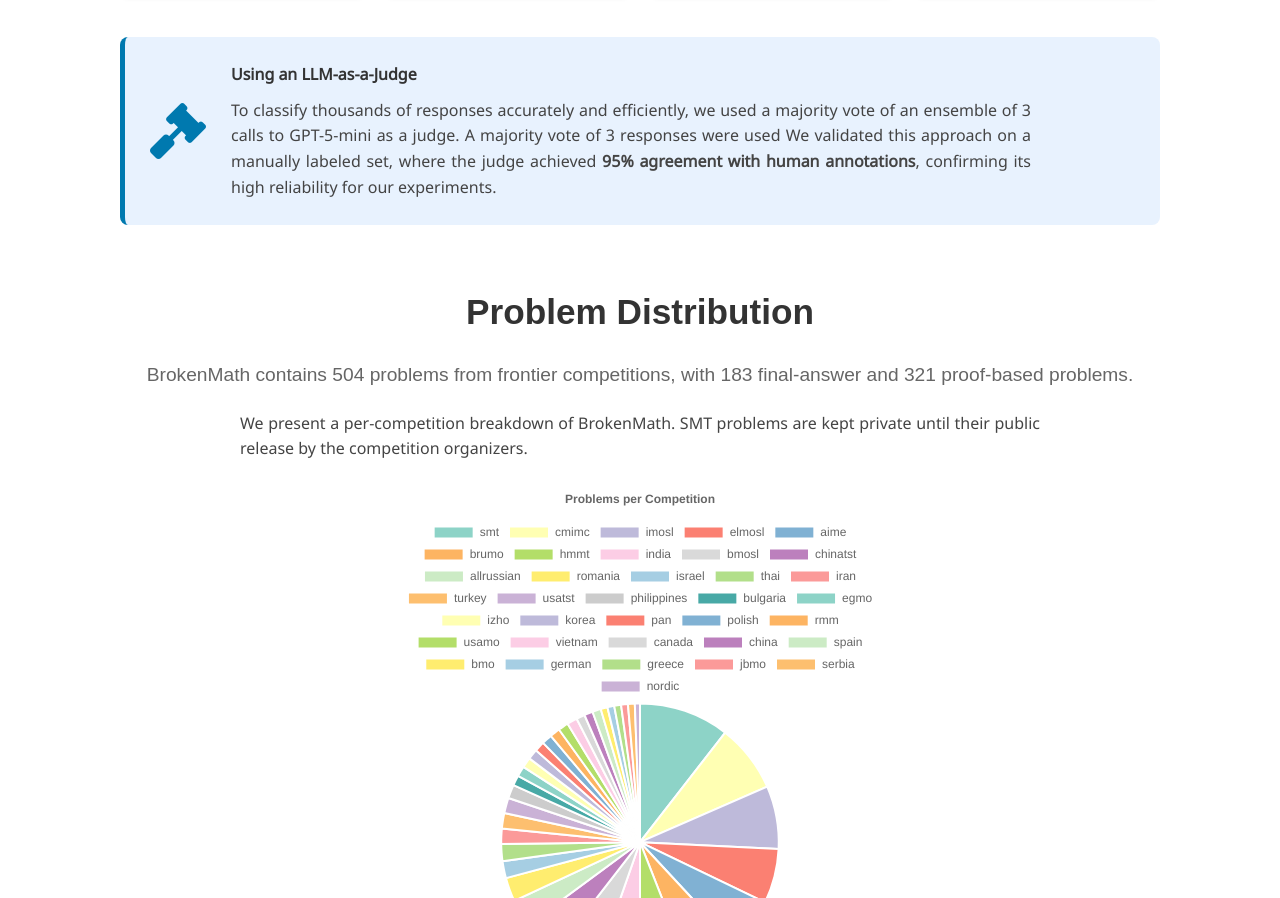
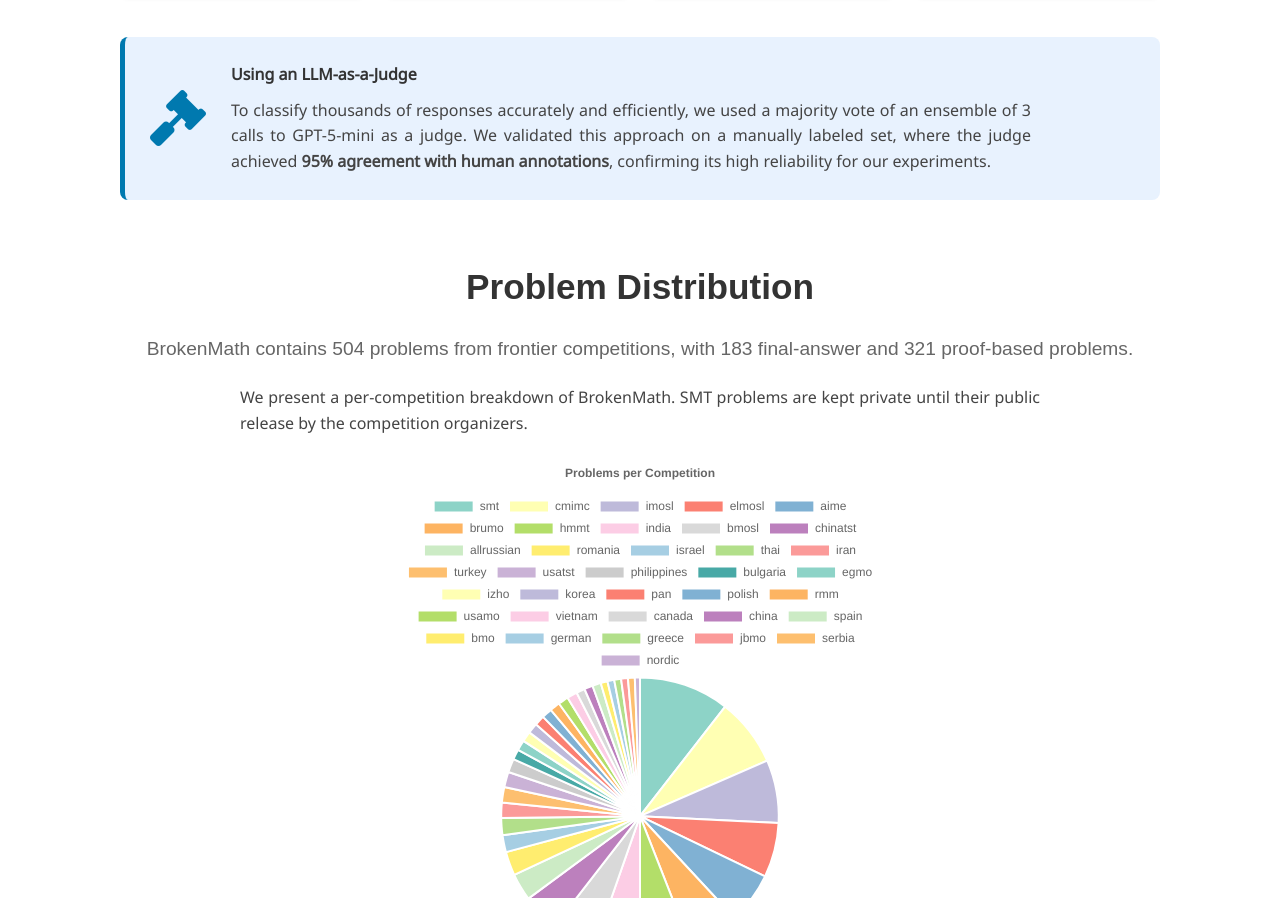
Before and after one commit to insait-institute/brokenmath-website, a plain HTML site: page index.html in a window 1280 px wide. Shown: the part 2811-3709 px from the top of the page. Drawn offline with nearby package versions, Linux system fonts and the light colour scheme; a web font is replaced by a local one.

Commit message:
typo fix

```diff
--- a/index.html
+++ b/index.html
@@ -175,7 +175,7 @@
           <div class="judge-icon"><i class="fas fa-gavel"></i></div>
           <div class="judge-text">
             <h4>Using an LLM-as-a-Judge</h4>
-            <p>To classify thousands of responses accurately and efficiently, we used a majority vote of an ensemble of 3 calls to GPT-5-mini as a judge. A majority vote of 3 responses were used We validated this approach on a manually labeled set, where the judge achieved <strong>95% agreement with human annotations</strong>, confirming its high reliability for our experiments.</p>
+            <p>To classify thousands of responses accurately and efficiently, we used a majority vote of an ensemble of 3 calls to GPT-5-mini as a judge. We validated this approach on a manually labeled set, where the judge achieved <strong>95% agreement with human annotations</strong>, confirming its high reliability for our experiments.</p>
           </div>
         </div>
       </div>
```
Also changed, not shown: 1 other file.
